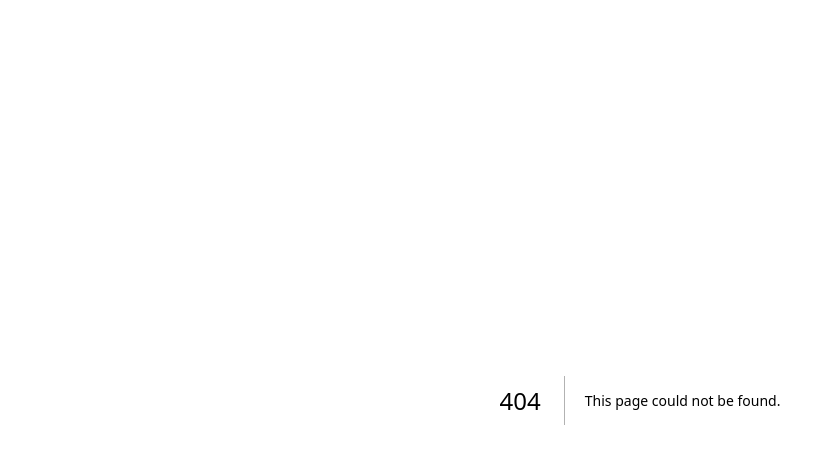
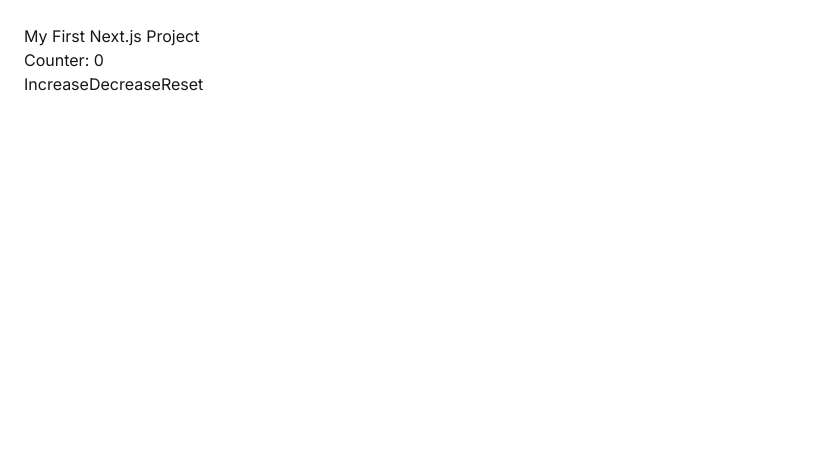
Before and after one commit to Anupam-Katiyar-Mern-stack-developer/nextjs-learning, a Next.js app: page /counter in a window 1280 px wide. Before the commit this address had no page. Shown: the top 464 px of the page, without its empty margins (0-818 px from the left). Built offline with nearby package versions, Linux system fonts and the light colour scheme.

Commit message:
learning

```diff
--- /dev/null
+++ b/app/counter/page.js
@@ -0,0 +1,10 @@
+import Counter from "@/components/Counter";
+
+export default function CounterPage() {
+  return (
+    <main className="p-6">
+      <h1>My First Next.js Project</h1>
+      <Counter />
+    </main>
+  );
+}
--- /dev/null
+++ b/app/live/page.js
@@ -0,0 +1,5 @@
+import LivePreview from "@/components/LivePreview";
+
+export default function LivePage() {
+  return <LivePreview />;
+}
--- a/app/login/page.js
+++ b/app/login/page.js
@@ -1,9 +1,11 @@
+import PasswordToggle from "@/components/PasswordToggle";
+
 export default function LoginPage() {
   return (
     <div>
       <form className="p-6 space-y-3">
         <input type="email" placeholder="enter email" name="email" />
-        <input type="password" placeholder="enter password" name="password" />
+        <PasswordToggle />
 
         <button className="bg-blue-300 not-[]:p-2">submit</button>
       </form>
--- /dev/null
+++ b/components/Counter.jsx
@@ -0,0 +1,28 @@
+"use client";
+
+import { useState } from "react";
+
+export default function Counter() {
+  const [count, setCount] = useState(0);
+
+  return (
+    <div>
+      <h2>Counter: {count}</h2>
+
+      <button onClick={() => setCount((prev) => prev + 1)}>
+        Increase
+      </button>
+
+      <button
+        onClick={() => setCount((prev) => prev - 1)}
+        disabled={count === 0}
+      >
+        Decrease
+      </button>
+
+      <button onClick={() => setCount(0)}>
+        Reset
+      </button>
+    </div>
+  );
+}
--- /dev/null
+++ b/components/LivePreview.jsx
@@ -0,0 +1,22 @@
+"use client";
+
+import React, { useState } from 'react'
+
+export default function LivePreview() {
+    const [name,setName]=useState("");
+  return (
+    <div className='h-screen w-full p-6'>
+        <div>
+             <input type="text" placeholder='enter name' value={name} onChange={(e)=>setName(e.target.value)}
+             className='p-3 border' />
+        </div>
+
+        <p>hello ,{name}</p>
+
+        <p>length {name.length}</p>
+
+
+
+    </div>
+  )
+}
--- /dev/null
+++ b/components/PasswordToggle.jsx
@@ -0,0 +1,16 @@
+"use client";
+
+import { useState } from "react";
+
+export default function PasswordToggle() {
+    const [password, setPassword] = useState("");
+    const [showPassword, setShowPassword] = useState(false);
+
+    return (
+        <div>
+            <input type={showPassword ? "text" : "password"} value={password} onChange={(e) => setPassword(e.target.value)} placeholder="enter password"
+            className="p-2 border" />
+            <button onClick={() => setShowPassword(prev => !prev)}>{showPassword ? "Hide" : "Show"}</button>
+        </div>
+    )
+}
--- /dev/null
+++ b/components/TodoList.jsx
@@ -0,0 +1,27 @@
+import { useState } from 'react'
+
+export default function TodoList() {
+    const [task, setTask] = useState("");
+    const [todos, setTodos] = useState([]);
+
+
+
+    return (
+        <div>
+            <div>
+                <input type="text" value={task} onChange={(e) => setTask(e.target.value)}
+                    className='p-2 border'
+                />
+                <button onClick={() => setTodos(prev => [...prev, { id: crypto.randomUUID(), title: task }])}>add task</button>
+            </div>
+            <div>
+                {todos?.map((todo) => (
+                    <div key={todo.id}>
+                        <p>{todo.title}</p>
+                    </div>
+                ))}
+            </div>
+
+        </div>
+    )
+}
```
